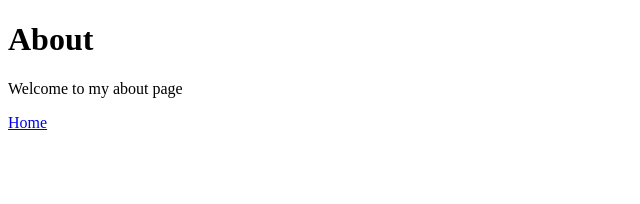
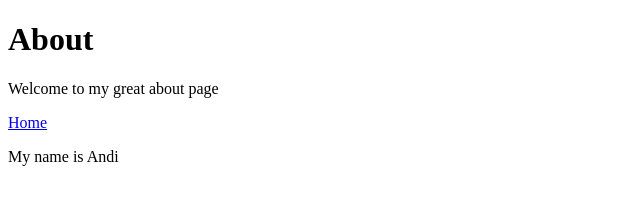
Before and after one commit to veszpremia/veszpremia.github.io, a plain HTML site: page about.html in a window 1280 px wide. Shown: the whole page, without its empty margins (0-640 px from the left). Drawn offline with Linux system fonts and the light colour scheme.

Commit message:
Improved the about page

```diff
--- a/about.html
+++ b/about.html
@@ -8,7 +8,8 @@
 </head>
 <body>
     <h1>About</h1>
-    <p>Welcome to my about page</p>
+    <p>Welcome to my great about page</p>
     <a href="/">Home</a>
+    <p>My name is Andi</p>
 </body>
 </html>
```
